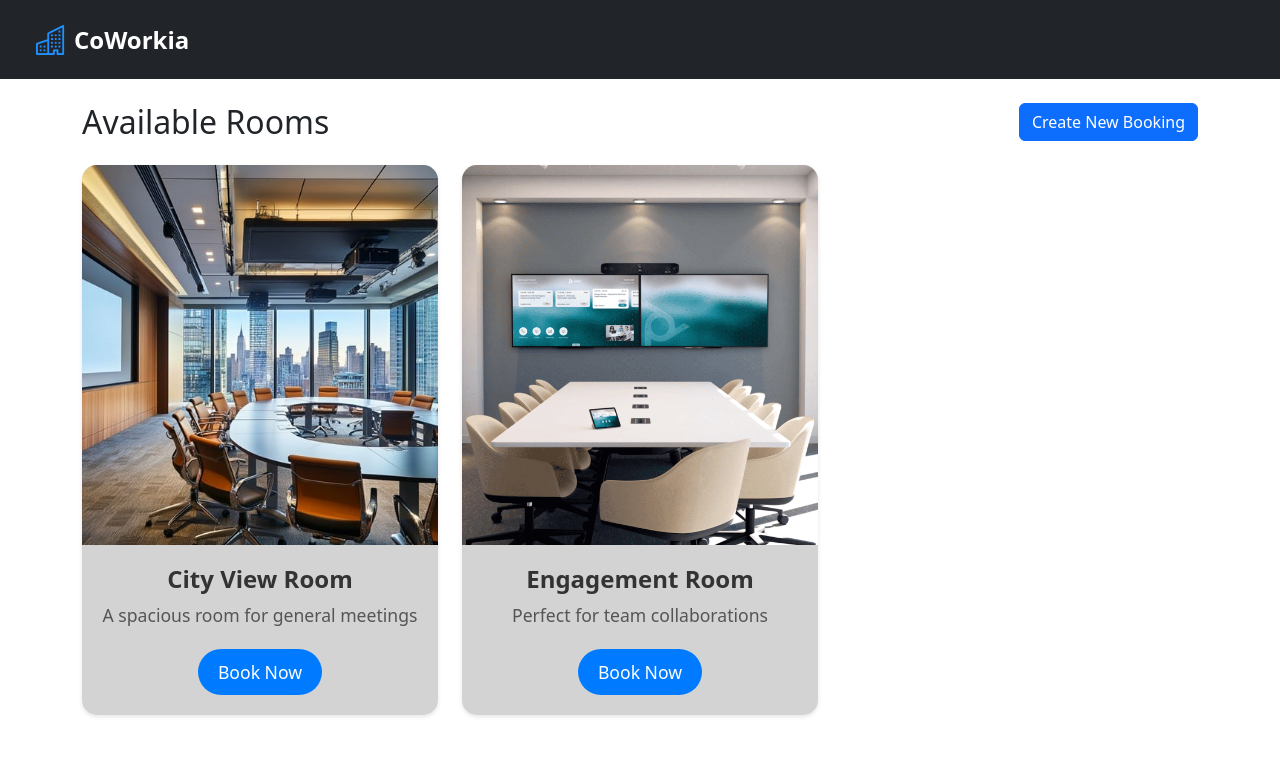
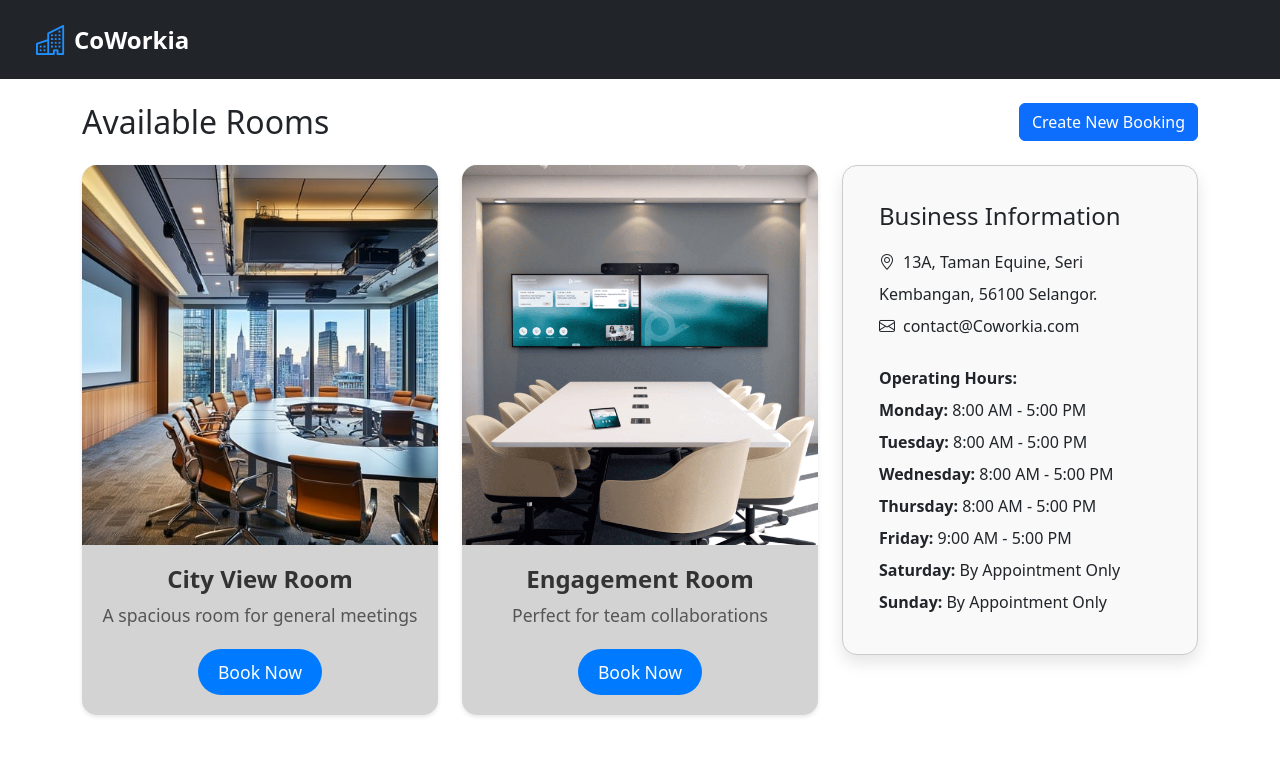
Before and after one commit to Rayy51/booking-coworkingspaces, a React (Vite) app: page /bookings in a window 1280 px wide. Shown: the top 761 px of the page. Built offline with nearby package versions, Linux system fonts and the light colour scheme; no server answers; the HTML template or start-up script is replaced by a standard one.

Commit message:
added business info

```diff
--- a/src/pages/BookingPage.jsx
+++ b/src/pages/BookingPage.jsx
@@ -11,6 +11,7 @@ export default function BookingPage() {
         { id: 1, title: "City View Room", description: "A spacious room for general meetings", imageUrl: "/bigroom.jpg" },
         { id: 2, title: "Engagement Room", description: "Perfect for team collaborations", imageUrl: "/teamroom.png" },
         { id: 3, title: "Leave me aRoom", description: "A quiet zone to focus", imageUrl: "/quiteroom.jpg" },
+        { id: 4, title: "Product Shooting Room", description: "A fully equipped studio for product photography", imageUrl: "/productshooting.jpg" }
     ]);
     const [title, setTitle] = useState("");
     const [description, setDescription] = useState("");
@@ -41,7 +42,7 @@ export default function BookingPage() {
 
     const getWeatherIcon = (description) => {
         if (description.includes("rain")) {
-            return <WiRain size={30} />; // Adjust icon size
+            return <WiRain size={30} />;
         } else if (description.includes("thunderstorm")) {
             return <WiThunderstorm size={30} />;
         } else if (description.includes("cloud")) {
@@ -133,8 +134,41 @@ export default function BookingPage() {
                                 </Card.Body>
                             </Card>
                         )}
+
+                        <Card style={{
+                            background: "#f9f9f9",
+                            border: "1px solid #ccc",
+                            borderRadius: "15px",
+                            padding: "20px",
+                            textAlign: "left",
+                            boxShadow: "0 8px 16px rgba(0, 0, 0, 0.1)",
+                            width: "100%",
+                            marginBottom: "20px"
+                        }}>
+                            <Card.Body>
+                                <Card.Title style={{ fontSize: '1.5rem', marginBottom: '15px' }}>Business Information</Card.Title>
+                                <Card.Text style={{ fontSize: "1rem", lineHeight: "2", marginTop: "10px" }}>
+
+                                    <i className="bi bi-geo-alt" style={{ marginRight: "8px" }}></i>
+                                    13A, Taman Equine, Seri Kembangan, 56100 Selangor. <br />
+                                    <div style={{ marginBottom: "20px" }}>
+                                        <i className="bi bi-envelope" style={{ marginRight: "8px" }}></i>
+                                        contact@Coworkia.com <br />
+                                    </div>
+                                    <strong>Operating Hours:</strong><br />
+                                    <strong>Monday:</strong> 8:00 AM - 5:00 PM <br />
+                                    <strong>Tuesday:</strong> 8:00 AM - 5:00 PM <br />
+                                    <strong>Wednesday:</strong> 8:00 AM - 5:00 PM <br />
+                                    <strong>Thursday:</strong> 8:00 AM - 5:00 PM <br />
+                                    <strong>Friday:</strong> 9:00 AM - 5:00 PM <br />
+                                    <strong>Saturday:</strong> By Appointment Only <br />
+                                    <strong>Sunday:</strong> By Appointment Only
+                                </Card.Text>
+                            </Card.Body>
+                        </Card>
                     </Col>
                 </Row>
+
 
                 <Modal show={modalShow} onHide={handleCloseModal} centered>
                     <Modal.Header closeButton>
```
Also changed, not shown: public/productshooting.jpg (added).
